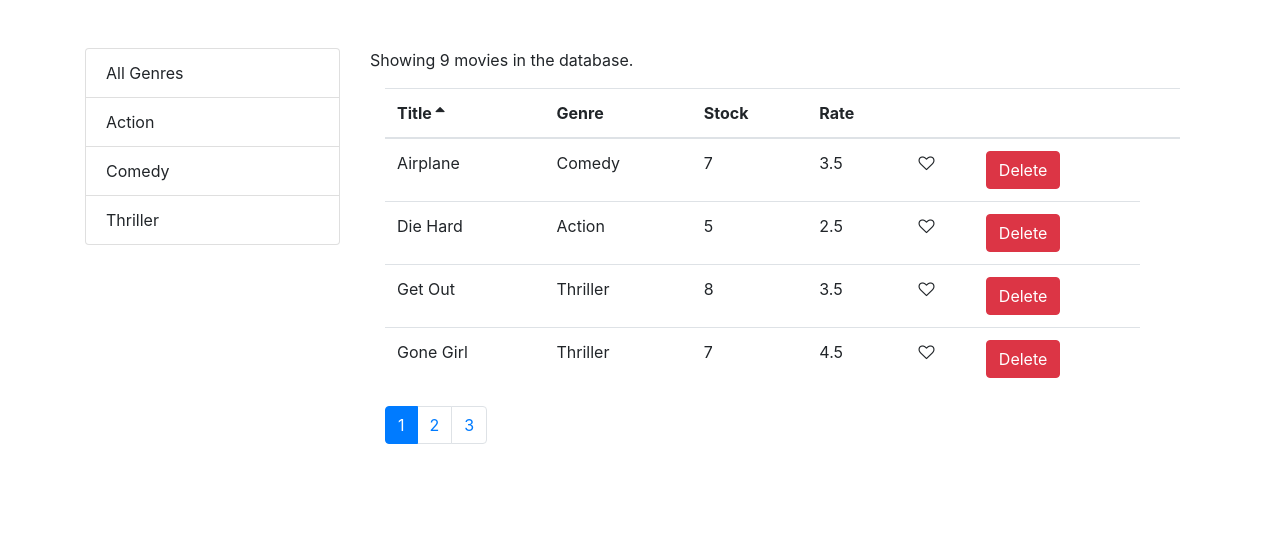
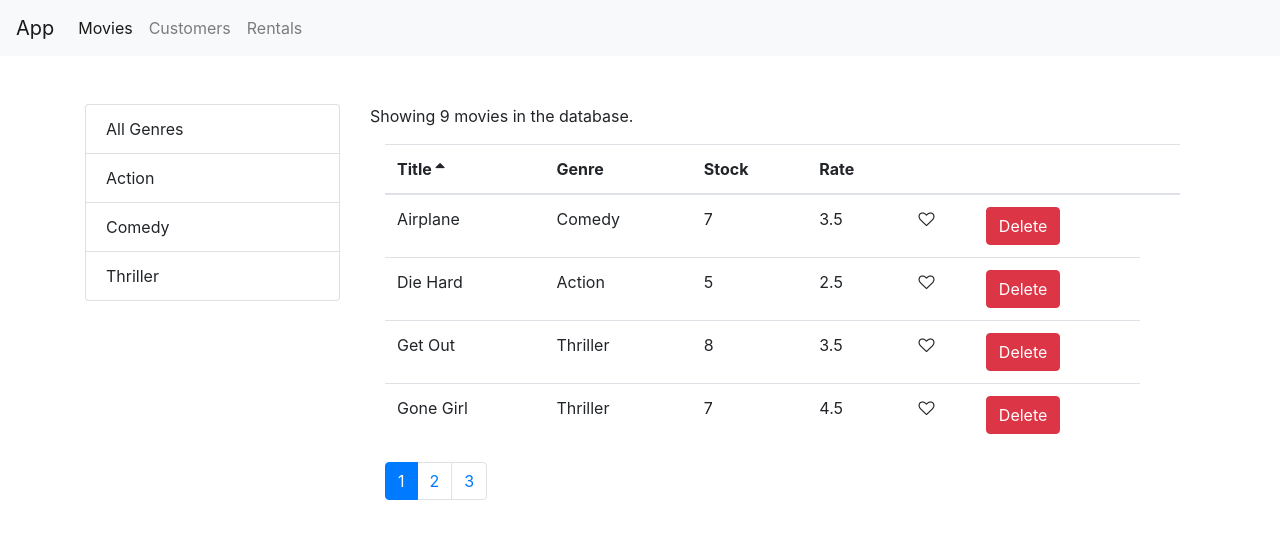
Before and after one commit to ShanuSaini/react, a React (Create React App) app in the folder lp3/: page /movies in a window 1280 px wide. Shown: the top 538 px of the page. Built offline with nearby package versions, Linux system fonts and the light colour scheme.

Commit message:
Adding Navigation Bar
Adding Navigation Bar

```diff
--- a/lp3/src/App.js
+++ b/lp3/src/App.js
@@ -6,9 +6,12 @@
 import Customers from './components/customers';
 import Rentals from './components/rentals';
 import NotFound from './components/notFound';
+import NavBar from './components/navBar';
 
 function App() {
   return (
+    <React.Fragment>
+      <NavBar />
       <main className="container pt-5">
         <Switch>
           <Route path="/movies" component={Movies}></Route>
@@ -19,6 +22,7 @@
           <Redirect to="/not-found" />
         </Switch>
       </main>
+    </React.Fragment>
   );
 }
 
--- /dev/null
+++ b/lp3/src/components/navBar.jsx
@@ -0,0 +1,24 @@
+import React from 'react';
+import { Link, NavLink } from "react-router-dom";
+
+const NavBar = () => {
+    return (
+        <nav className="navbar navbar-expand-lg navbar-light bg-light">
+            <Link className="navbar-brand" to="#">
+                App
+            </Link>
+            <button className="navbar-toggler" type="button" data-toggle="collapse" data-target="#navbarNav" aria-controls="navbarNav" aria-expanded="false" aria-label="Toggle navigation">
+                <span className="navbar-toggler-icon"></span>
+            </button>
+            <div className="collapse navbar-collapse" id="navbarNav">
+                <div className="navbar-nav">
+                    <NavLink className="nav-item nav-link" to="/movies">Movies</NavLink>
+                    <NavLink className="nav-item nav-link" to="/customers">Customers</NavLink>
+                    <NavLink className="nav-item nav-link" to="/rentals">Rentals</NavLink>
+                </div>
+            </div>
+        </nav>
+    );
+}
+
+export default NavBar;
```
Lines whose indentation alone changed are shown as unchanged.
